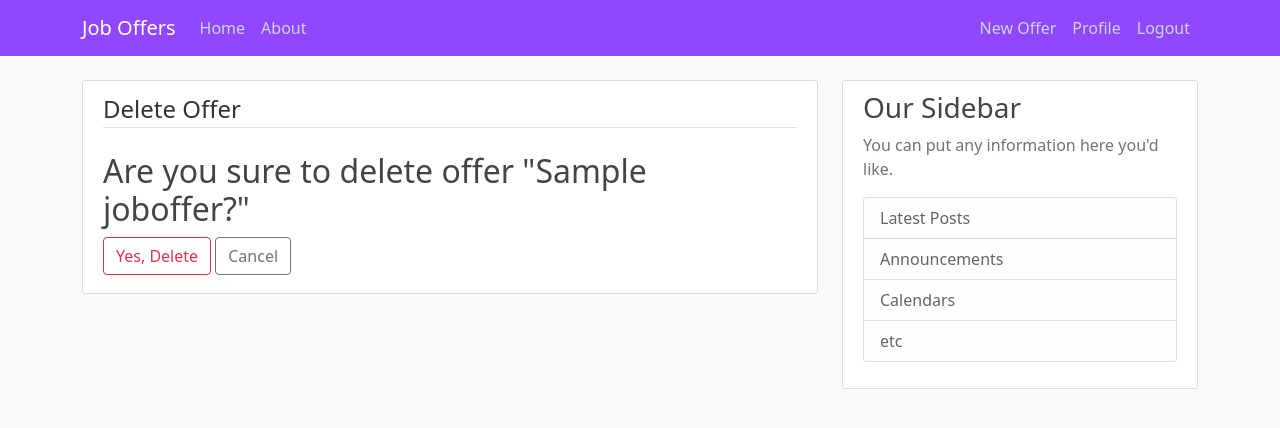
After one commit to rwojtowicz97/JobOffersSite, a Django app: page /jobOffers/1/delete/ in a window 1280 px wide. The commit adds this page. Shown: the top 428 px of the page. Run offline with Django 3.2, Linux system fonts and the light colour scheme; a user stored in the database is signed in; tables that the repository leaves empty hold one stand-in row (values such as "Sample post").

Commit message:
added update and delete views

```diff
--- a/JobOffersSite/jobOffers/models.py
+++ b/JobOffersSite/jobOffers/models.py
@@ -1,12 +1,19 @@
+from django.utils import timezone
 from django.db import models
 from django.contrib.auth.models import User
+from django.urls import reverse
+
 
 class JobOffer(models.Model):
     creator = models.ForeignKey(User, on_delete=models.CASCADE)
     title = models.CharField(max_length=200)
     description = models.CharField(max_length=400)
-    pub_date = models.DateTimeField('date published')
-    finish_date = models.DateTimeField('date offer ends')
+    pub_date = models.DateTimeField(default=timezone.now)
+    finish_date = models.DateTimeField(default=timezone.now)
 
     def __str__(self):
         return self.title or ''
+
+
+    def get_absolute_url(self):
+        return reverse('jobOffers:jobOffers-detail', kwargs={'pk': self.pk})
--- a/JobOffersSite/jobOffers/templates/jobOffers/base.html
+++ b/JobOffersSite/jobOffers/templates/jobOffers/base.html
@@ -30,6 +30,7 @@
               </div>
               <div class="navbar-nav" style="margin-left: auto;">
                 {% if user.is_authenticated %}
+                  <a class="nav-item nav-link" href="{% url 'jobOffers:jobOffers-create' %}">New Offer</a>
                   <a class="nav-item nav-link" href="{% url 'profile' %}">Profile</a>
                   <a class="nav-item nav-link" href="{% url 'logout' %}">Logout</a>
                 {% else %}
--- /dev/null
+++ b/JobOffersSite/jobOffers/templates/jobOffers/joboffer_confirm_delete.html
@@ -0,0 +1,16 @@
+{% extends "jobOffers/base.html" %}
+{% block content %}
+        <div class="content-section">
+            <form method="POST">
+                {% csrf_token %}
+                <fieldset class="form-group">
+                    <legend class="border-bottom mb-4">Delete Offer</legend>
+                    <h2>Are you sure to delete offer "{{ object.title }}?"</h2>
+                </fieldset>
+                <div class="form-group">
+                    <button class="btn btn-outline-danger mb-2" type="submit">Yes, Delete</button>
+                    <a class="btn btn-outline-secondary mb-2" href="{% url 'jobOffers:jobOffers-detail' object.id %}">Cancel</a>
+                </div>
+            </form>
+        </div>
+{% endblock content %}
--- a/JobOffersSite/jobOffers/templates/jobOffers/joboffer_detail.html
+++ b/JobOffersSite/jobOffers/templates/jobOffers/joboffer_detail.html
@@ -11,5 +11,9 @@
                 <h1>{{ object.company }} </h1>
                 <p>{{ object.description }}</p>
             </div>
+            {% if object.creator == user %}
+            <a class="btn btn-secondary btn-sm mt-1 mb-1" href="{% url 'jobOffers:jobOffers-update' object.id %}">Update</a>
+            <a class="btn btn-danger btn-sm mt-1 mb-1" href="{% url 'jobOffers:jobOffers-delete' object.id %}">Delete</a>
+            {% endif %}
     </article>
 {% endblock content %}
--- a/JobOffersSite/jobOffers/urls.py
+++ b/JobOffersSite/jobOffers/urls.py
@@ -1,5 +1,5 @@
 from django.urls import path
-from .views import JobOfferListView, JobOfferDetailView, JobOfferCreateView
+from .views import JobOfferListView, JobOfferDetailView, JobOfferCreateView, JobOfferUpdateView, JobOfferDeleteView
 from . import views
 
 app_name = 'jobOffers'
@@ -8,5 +8,7 @@ urlpatterns = [
     path('', JobOfferListView.as_view(), name='jobOffers-home'),
     path('jobOffers/<int:pk>/', JobOfferDetailView.as_view(), name ='jobOffers-detail'),
     path('jobOffers/new/', JobOfferCreateView.as_view(), name ='jobOffers-create'),
+    path('jobOffers/<int:pk>/update/', JobOfferUpdateView.as_view(), name ='jobOffers-update'),
+    path('jobOffers/<int:pk>/delete/', JobOfferDeleteView.as_view(), name ='jobOffers-delete'),
     path('about/', views.about, name='jobOffers-about'),
 ]
--- a/JobOffersSite/jobOffers/views.py
+++ b/JobOffersSite/jobOffers/views.py
@@ -2,8 +2,9 @@ from dataclasses import field
 from typing import List
 from django.shortcuts import render
 from django.http import HttpResponse
-from django.views.generic import ListView, DetailView, CreateView
+from django.views.generic import ListView, DetailView, CreateView, UpdateView, DeleteView
 from jobOffers.models import JobOffer
+from django.contrib.auth.mixins import LoginRequiredMixin, UserPassesTestMixin
 
 
 def home(request):
@@ -22,9 +23,40 @@ class JobOfferListView(ListView):
 class JobOfferDetailView(DetailView):
     model = JobOffer
 
-class JobOfferCreateView(CreateView):
+class JobOfferCreateView(LoginRequiredMixin, CreateView):
     model = JobOffer
     fields = ['title', 'description']
+
+    def form_valid(self, form):
+        form.instance.creator = self.request.user
+        return super().form_valid(form)
+
+
+class JobOfferUpdateView(LoginRequiredMixin, UserPassesTestMixin, UpdateView):
+    model = JobOffer
+    fields = ['title', 'description']
+
+    def form_valid(self, form):
+        form.instance.creator = self.request.user
+        return super().form_valid(form)
+
+    def test_func(self):
+        jobOffer = self.get_object()
+        if self.request.user == jobOffer.creator:
+            return True
+        return False
+
+
+class JobOfferDeleteView(LoginRequiredMixin, UserPassesTestMixin, DeleteView):
+    model = JobOffer
+    success_url = '/'
+
+    def test_func(self):
+        jobOffer = self.get_object()
+        if self.request.user == jobOffer.creator:
+            return True
+        return False
+
 
 
 def about(request):
```
Also changed, not shown: JobOffersSite/jobOffers/migrations/0001_initial.py.
